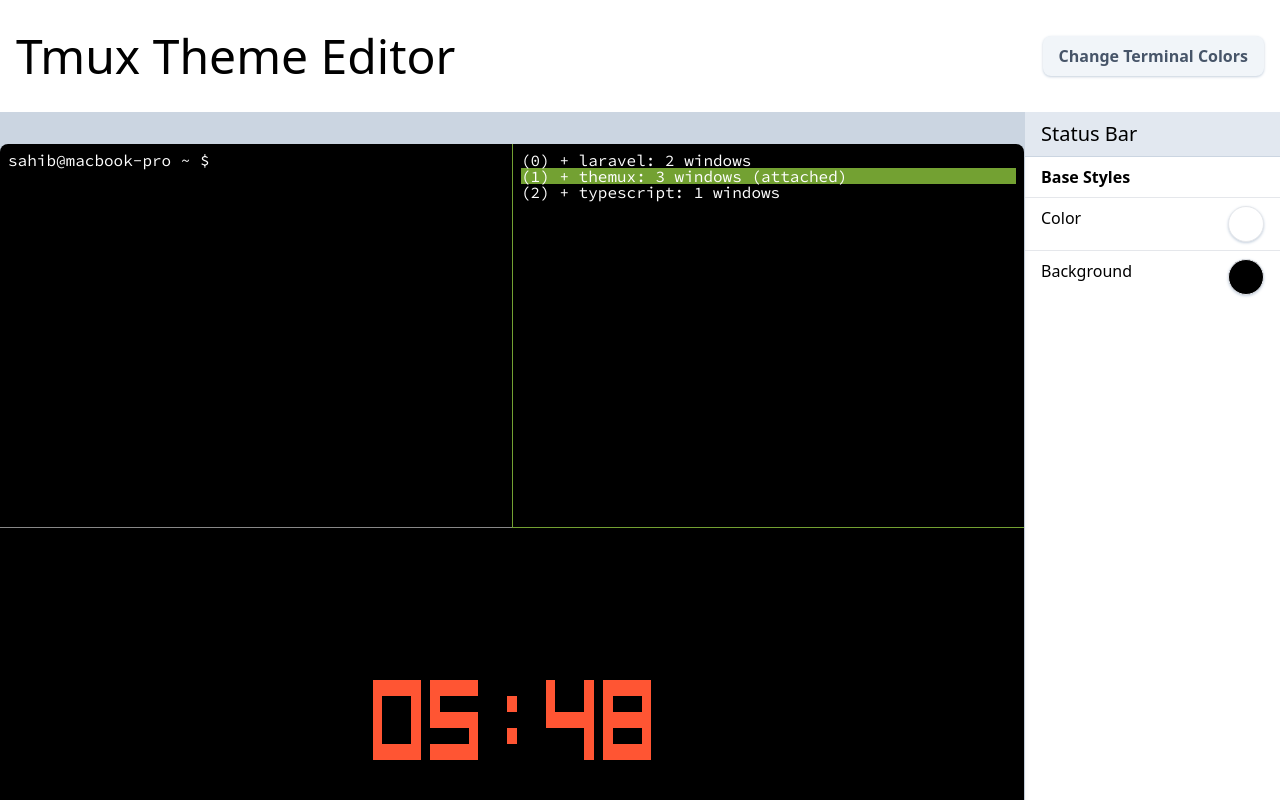
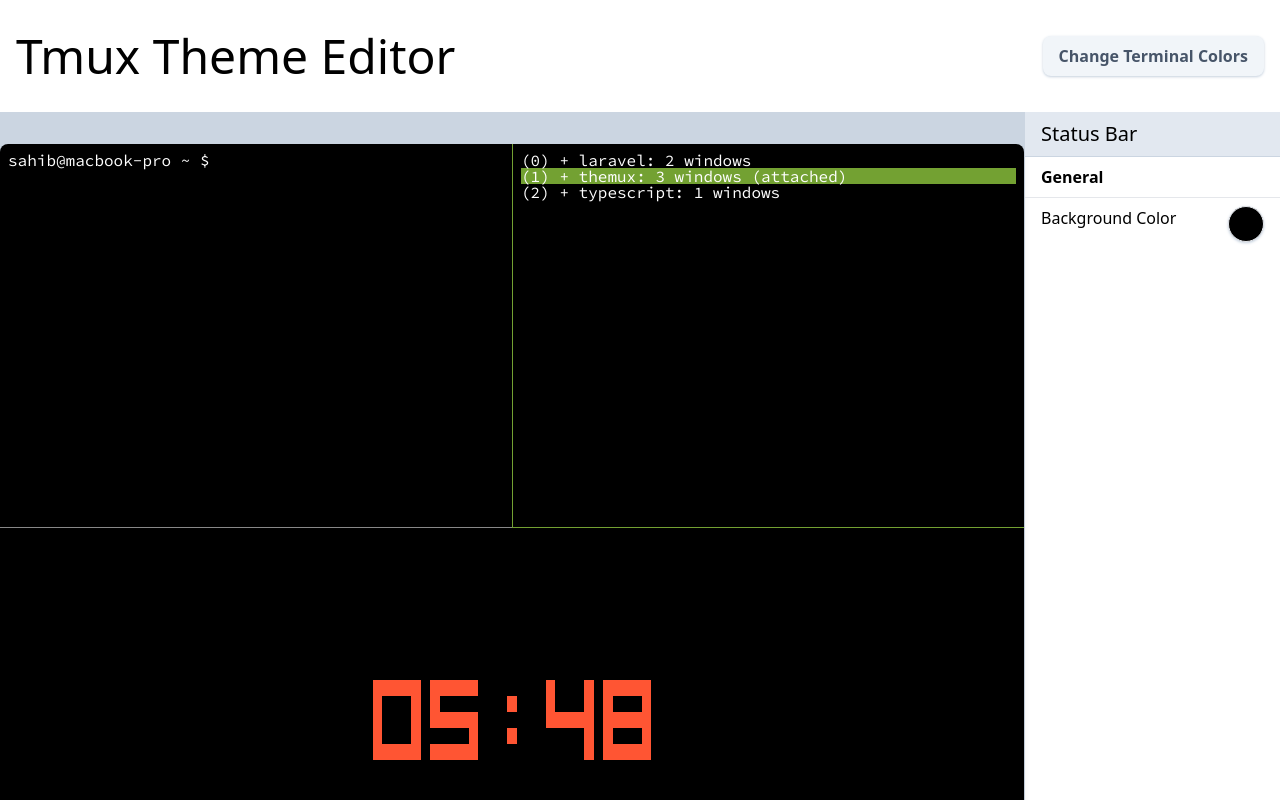
Before and after one commit to sahibalejandro/themux, a React (Vite) app: page / in a window 1280 px wide. Shown: the top 800 px of the page. Built offline with nearby package versions, Linux system fonts and the light colour scheme.

Commit message:
Updated names for components, elements and properties.

```diff
--- a/src/components/Clock.tsx
+++ b/src/components/Clock.tsx
@@ -40,7 +40,7 @@ function Clock() {
     useCallback(() => getCurrentTimeDigits(), [])
   );
 
-  const style = store.getElementStyles("clock", "text");
+  const style = store.getElementStyles("clock", "general");
 
   useEffect(() => {
     const intervalId = setInterval(() => setTime(getCurrentTimeDigits()), 1000);
--- a/src/components/Pane.tsx
+++ b/src/components/Pane.tsx
@@ -10,7 +10,7 @@ type PropsType = {
 };
 
 function Pane(props: PropsType) {
-  const style = store.getElementStyles(props.terminalComponentName, "base");
+  const style = store.getElementStyles(props.terminalComponentName, "general");
 
   return (
     <div className={`h-96 p-2 ${props.className}`} style={style}>
--- a/src/components/SessionsList.tsx
+++ b/src/components/SessionsList.tsx
@@ -4,7 +4,7 @@ import store from "../store";
 import Selectable from "./Selectable";
 
 function SessionsList() {
-  const styles = store.getElementStyles("mode", "base");
+  const styles = store.getElementStyles("mode", "general");
 
   return (
     <Selectable terminalComponentName="mode">
--- a/src/components/Status.tsx
+++ b/src/components/Status.tsx
@@ -5,69 +5,63 @@ import Selectable from "./Selectable";
 import { keepWhitespaces } from "../utils";
 
 function Status() {
-  const statusStyles = store.getElementStyles("status", "text");
-  const statusLeftStyles = store.getElementStyles("statusLeft", "text");
-  const statusLeftBeforeStyles = store.getElementStyles(
-    "statusLeft",
-    "text-before"
-  );
-  const statusLeftAfterStyles = store.getElementStyles(
-    "statusLeft",
-    "text-after"
-  );
-  const statusRightStyles = store.getElementStyles("statusRight", "text");
+  const statusStyles = store.getElementStyles("status", "general");
+  const statusLeftStyles = store.getElementStyles("statusLeft", "general");
+  const statusLeftBeforeStyles = store.getElementStyles("statusLeft", "prefix");
+  const statusLeftAfterStyles = store.getElementStyles("statusLeft", "suffix");
+  const statusRightStyles = store.getElementStyles("statusRight", "general");
   const statusRightBeforeStyles = store.getElementStyles(
     "statusRight",
-    "text-before"
+    "prefix"
   );
   const statusRightAfterStyles = store.getElementStyles(
     "statusRight",
-    "text-after"
+    "suffix"
   );
-  const windowStatusStyles = store.getElementStyles("windowStatus", "text");
+  const windowStatusStyles = store.getElementStyles("windowStatus", "general");
   const windowStatusCurrentStyles = store.getElementStyles(
     "windowStatusCurrent",
-    "text"
+    "general"
   );
   const statusLeftBefore = keepWhitespaces(
-    store.getPropertyValue("statusLeft", "text-before", "prefix")
+    store.getPropertyValue("statusLeft", "prefix", "prefix")
   );
   const statusLeftAfter = keepWhitespaces(
-    store.getPropertyValue("statusLeft", "text-after", "suffix")
+    store.getPropertyValue("statusLeft", "suffix", "suffix")
   );
   const statusRightBefore = keepWhitespaces(
-    store.getPropertyValue("statusRight", "text-before", "prefix")
+    store.getPropertyValue("statusRight", "prefix", "prefix")
   );
   const statusRightAfter = keepWhitespaces(
-    store.getPropertyValue("statusRight", "text-after", "suffix")
+    store.getPropertyValue("statusRight", "suffix", "suffix")
   );
   const windowStatusBefore = keepWhitespaces(
-    store.getPropertyValue("windowStatus", "text-before", "prefix")
+    store.getPropertyValue("windowStatus", "prefix", "prefix")
   );
   const windowStatusAfter = keepWhitespaces(
-    store.getPropertyValue("windowStatus", "text-after", "suffix")
+    store.getPropertyValue("windowStatus", "suffix", "suffix")
   );
   const windowStatusBeforeStyles = store.getElementStyles(
     "windowStatus",
-    "text-before"
+    "prefix"
   );
   const windowStatusAfterStyles = store.getElementStyles(
     "windowStatus",
-    "text-after"
+    "suffix"
   );
   const windowStatusCurrentBefore = keepWhitespaces(
-    store.getPropertyValue("windowStatusCurrent", "text-before", "prefix")
+    store.getPropertyValue("windowStatusCurrent", "prefix", "prefix")
   );
   const windowStatusCurrentAfter = keepWhitespaces(
-    store.getPropertyValue("windowStatusCurrent", "text-after", "suffix")
+    store.getPropertyValue("windowStatusCurrent", "suffix", "suffix")
   );
   const windowStatusCurrentBeforeStyles = store.getElementStyles(
     "windowStatusCurrent",
-    "text-before"
+    "prefix"
   );
   const windowStatusCurrentAfterStyles = store.getElementStyles(
     "windowStatusCurrent",
-    "text-after"
+    "suffix"
   );
 
   return (
--- a/src/components/Terminal.tsx
+++ b/src/components/Terminal.tsx
@@ -8,7 +8,7 @@ import SessionsList from "./SessionsList";
 import Selectable from "./Selectable";
 
 function Terminal() {
-  const style = store.getElementStyles("terminal", "text");
+  const style = store.getElementStyles("terminal", "general");
 
   return (
     <div
--- a/src/terminalComponents.ts
+++ b/src/terminalComponents.ts
@@ -6,7 +6,7 @@ type PropertyOverrides = Partial<Property> & Required<Pick<Property, "value">>;
 function color(overrides: PropertyOverrides): Property {
   return {
     name: "color",
-    display: "Color",
+    display: "Text Color",
     cssProp: "color",
     tmuxProp: "fg",
     uiControl: UIControls.ColorPicker,
@@ -17,7 +17,7 @@ function color(overrides: PropertyOverrides): Property {
 function backgroundColor(overrides: PropertyOverrides) {
   return color({
     name: "background-color",
-    display: "Background",
+    display: "Background Color",
     cssProp: "backgroundColor",
     tmuxProp: "bg",
     ...overrides,
@@ -27,6 +27,7 @@ function backgroundColor(overrides: PropertyOverrides) {
 function borderColor(overrides: PropertyOverrides) {
   return color({
     name: "border-color",
+    display: "Border Color",
     cssProp: "borderColor",
     ...overrides,
   });
@@ -35,7 +36,7 @@ function borderColor(overrides: PropertyOverrides) {
 function extraText(overrides: Partial<Property> = {}) {
   return {
     name: "extra-text",
-    display: "Extra Text",
+    display: "Text",
     uiControl: UIControls.ExtraText,
     value: " ",
     ...overrides,
@@ -47,8 +48,8 @@ const terminalComponents: TerminalComponents = {
     display: "Terminal",
     elements: [
       {
-        name: "text",
-        display: "Base Styles",
+        name: "general",
+        display: "General",
         properties: [
           color({ value: "#ffffff" }),
           backgroundColor({ value: "#000000" }),
@@ -61,12 +62,9 @@ const terminalComponents: TerminalComponents = {
     display: "Status Bar",
     elements: [
       {
-        name: "text",
-        display: "Base Styles",
-        properties: [
-          color({ value: "#ffffff" }),
-          backgroundColor({ value: "#000000" }),
-        ],
+        name: "general",
+        display: "General",
+        properties: [backgroundColor({ value: "#000000" })],
       },
     ],
   },
@@ -75,27 +73,27 @@ const terminalComponents: TerminalComponents = {
     display: "Status Left",
     elements: [
       {
-        name: "text",
-        display: "Text",
+        name: "general",
+        display: "General",
         properties: [
           color({ value: "#000000" }),
           backgroundColor({ value: "#73A132" }),
         ],
       },
       {
-        name: "text-before",
-        display: "Text Before",
+        name: "prefix",
+        display: "Prefix",
         properties: [
-          extraText({ name: "prefix", display: "Text Before", value: " " }),
+          extraText({ name: "prefix" }),
           color({ value: "#000000" }),
           backgroundColor({ value: "#73A132" }),
         ],
       },
       {
-        name: "text-after",
-        display: "Text After",
+        name: "suffix",
+        display: "Suffix",
         properties: [
-          extraText({ name: "suffix", display: "Text After", value: " " }),
+          extraText({ name: "suffix" }),
           color({ value: "#000000" }),
           backgroundColor({ value: "#73A132" }),
         ],
@@ -107,27 +105,27 @@ const terminalComponents: TerminalComponents = {
     display: "Status Right",
     elements: [
       {
-        name: "text",
-        display: "Text",
+        name: "general",
+        display: "General",
         properties: [
           color({ value: "#000000" }),
           backgroundColor({ value: "#ffcc00" }),
         ],
       },
       {
-        name: "text-before",
-        display: "Text Before",
+        name: "prefix",
+        display: "Prefix",
         properties: [
-          extraText({ name: "prefix", display: "Text Before", value: " " }),
+          extraText({ name: "prefix" }),
           color({ value: "#000000" }),
           backgroundColor({ value: "#ffcc00" }),
         ],
       },
       {
-        name: "text-after",
-        display: "Text After",
+        name: "suffix",
+        display: "Suffix",
         properties: [
-          extraText({ name: "suffix", display: "Text After", value: " " }),
+          extraText({ name: "suffix" }),
           color({ value: "#000000" }),
           backgroundColor({ value: "#ffcc00" }),
         ],
@@ -139,27 +137,27 @@ const terminalComponents: TerminalComponents = {
     display: "Window Status",
     elements: [
       {
-        name: "text",
-        display: "Text",
+        name: "general",
+        display: "General",
         properties: [
           color({ value: "#ffffff" }),
           backgroundColor({ value: "#000000" }),
         ],
       },
       {
-        name: "text-before",
-        display: "Text Before",
+        name: "prefix",
+        display: "Prefix",
         properties: [
-          extraText({ name: "prefix", display: "Text Before", value: " " }),
+          extraText({ name: "prefix" }),
           color({ value: "#ffffff" }),
           backgroundColor({ value: "#000000" }),
         ],
       },
       {
-        name: "text-after",
-        display: "Text After",
+        name: "suffix",
+        display: "Suffix",
         properties: [
-          extraText({ name: "suffix", display: "Text After", value: " " }),
+          extraText({ name: "suffix" }),
           color({ value: "#ffffff" }),
           backgroundColor({ value: "#000000" }),
         ],
@@ -171,27 +169,27 @@ const terminalComponents: TerminalComponents = {
     display: "Window Status Current",
     elements: [
       {
-        name: "text",
-        display: "Text",
+        name: "general",
+        display: "General",
         properties: [
           color({ value: "#000000" }),
           backgroundColor({ value: "#ffcc00" }),
         ],
       },
       {
-        name: "text-before",
-        display: "Text Before",
+        name: "prefix",
+        display: "Prefix",
         properties: [
-          extraText({ name: "prefix", display: "Text Before", value: " " }),
+          extraText({ name: "prefix" }),
           color({ value: "#000000" }),
           backgroundColor({ value: "#ffcc00" }),
         ],
       },
       {
-        name: "text-after",
-        display: "Text After",
+        name: "suffix",
+        display: "Suffix",
         properties: [
-          extraText({ name: "suffix", display: "Text After", value: " " }),
+          extraText({ name: "suffix" }),
           color({ value: "#000000" }),
           backgroundColor({ value: "#ffcc00" }),
         ],
@@ -200,22 +198,22 @@ const terminalComponents: TerminalComponents = {
   },
 
   pane: {
-    display: "Pane",
+    display: "Pane (Inactive)",
     elements: [
       {
-        name: "base",
-        display: "Base Style",
+        name: "general",
+        display: "General",
         properties: [borderColor({ value: "#888888" })],
       },
     ],
   },
 
   paneActive: {
-    display: "Pane Active",
+    display: "Pane (Active)",
     elements: [
       {
-        name: "base",
-        display: "Base Style",
+        name: "general",
+        display: "General",
         properties: [borderColor({ value: "#73A132" })],
       },
     ],
@@ -225,19 +223,21 @@ const terminalComponents: TerminalComponents = {
     display: "Clock",
     elements: [
       {
-        name: "text",
-        display: "Text",
-        properties: [backgroundColor({ value: "#ff5533" })],
+        name: "general",
+        display: "General",
+        properties: [
+          backgroundColor({ display: "Text Color", value: "#ff5533" }),
+        ],
       },
     ],
   },
 
   mode: {
-    display: "Mode",
+    display: "Sessions List",
     elements: [
       {
-        name: "base",
-        display: "Base Style",
+        name: "general",
+        display: "General",
         properties: [
           color({ value: "#ffffff" }),
           backgroundColor({ value: "#73A132" }),
```
